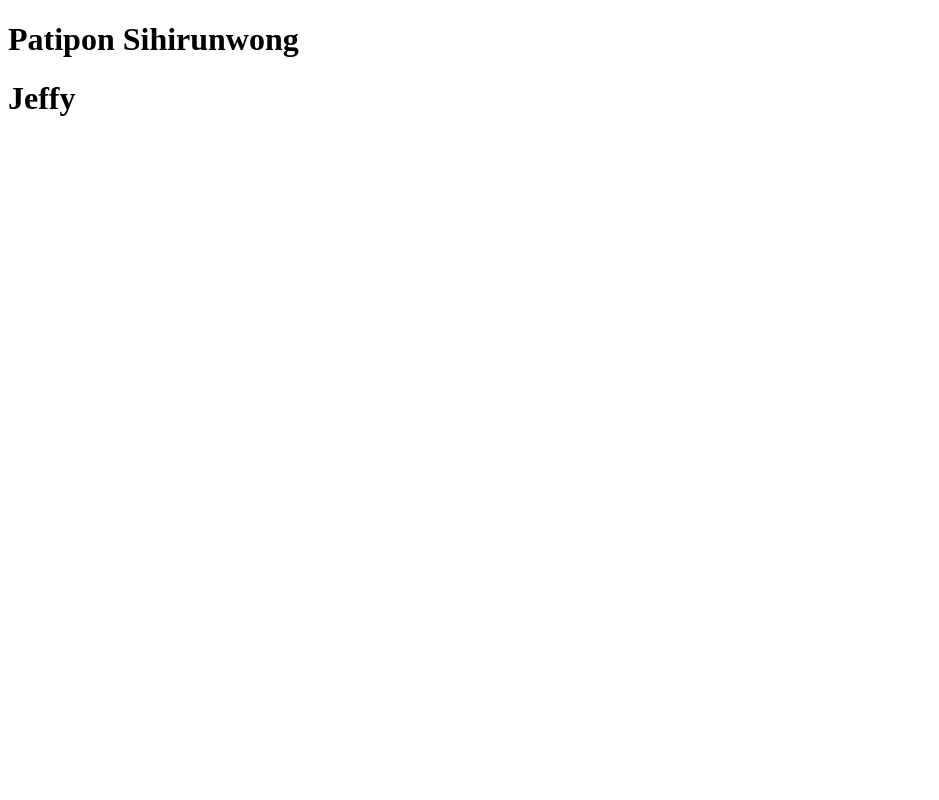
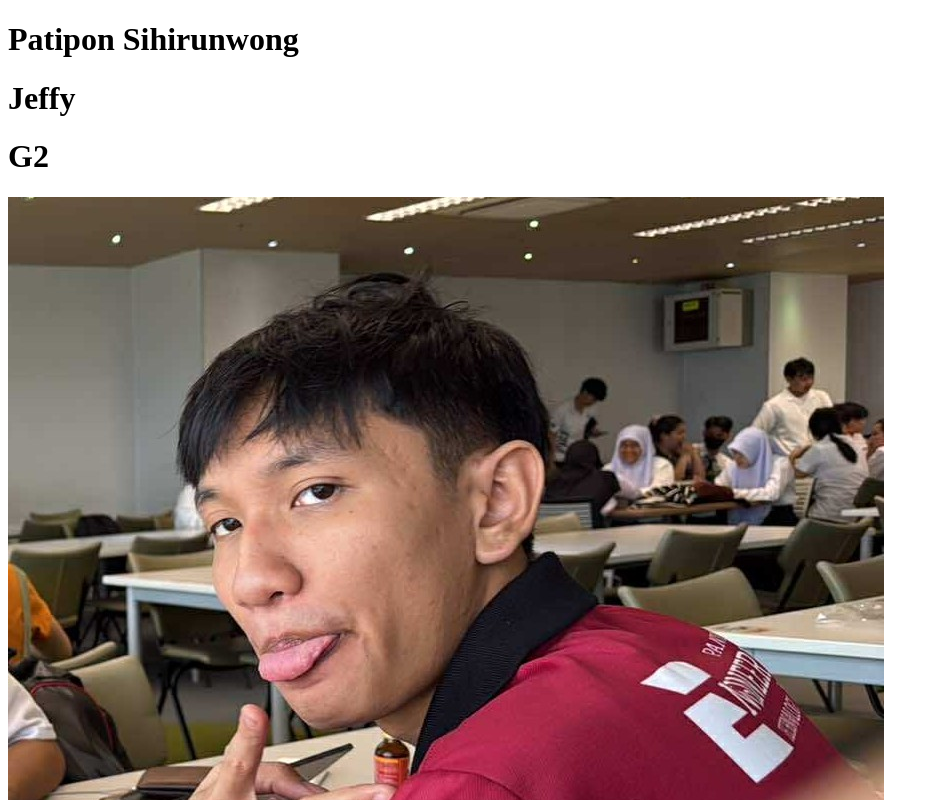
Before and after one commit to Jebby0058/MyPage, a plain HTML site: page index.html in a window 1280 px wide. Shown: the top 800 px of the page, without its empty margins (0-939 px from the left). Drawn offline with Linux system fonts and the light colour scheme.

Commit message:
I test to add my pic

```diff
--- a/index.html
+++ b/index.html
@@ -8,6 +8,8 @@
 <body>
     <h1> Patipon Sihirunwong</h1>
     <h1> Jeffy </h1>
+    <h1> G2 </h1>
+    <img src="Me.jpg" alt="This is me">
 
 
 
```
Also changed, not shown: Me.jpg (added).
